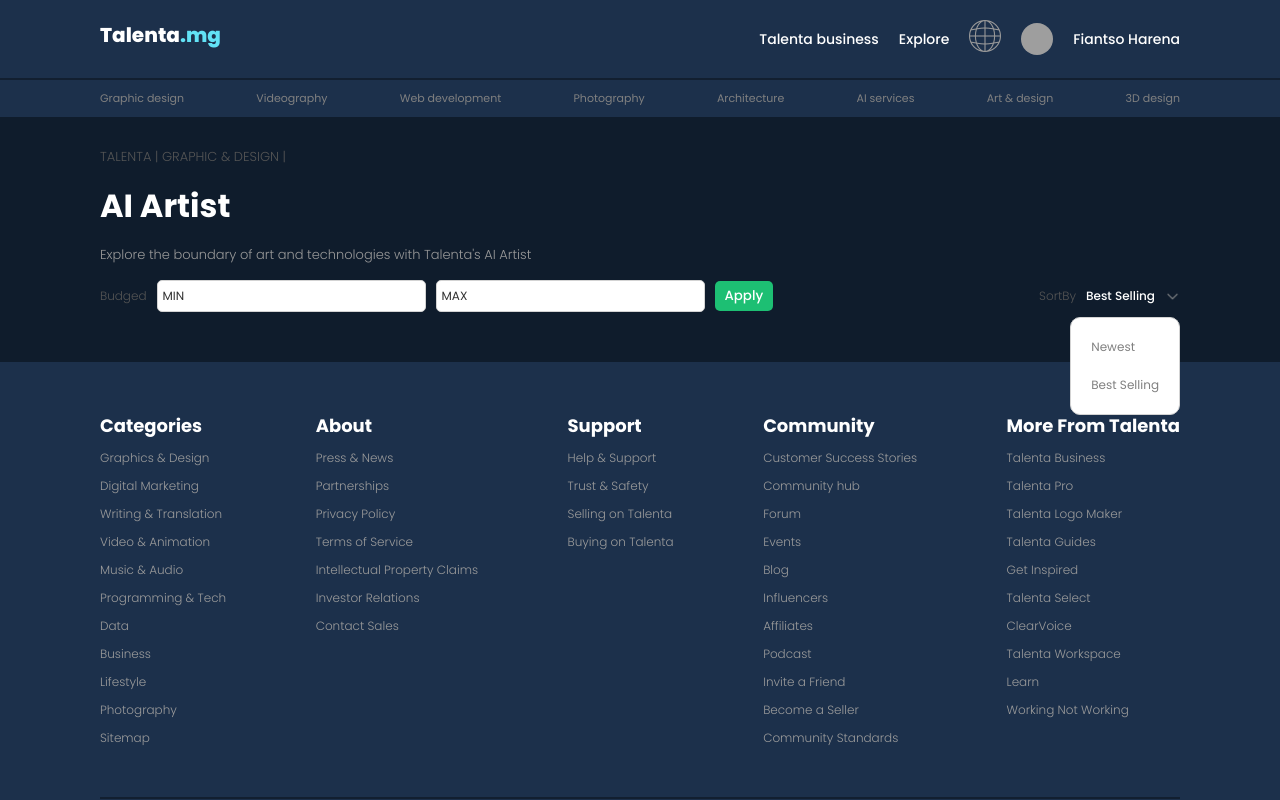
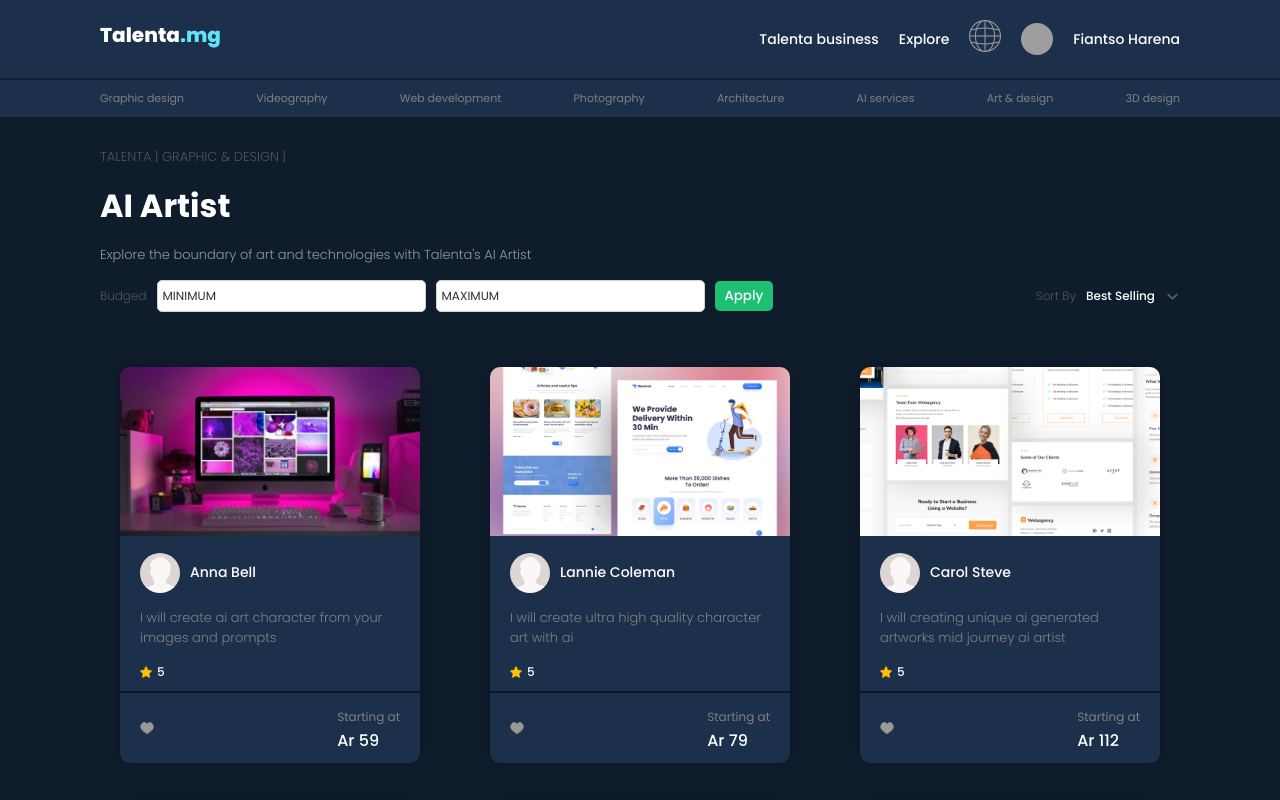
Before and after one commit to HarenaFiantso/TalentaUI, a React (Vite) app: page /gigs in a window 1280 px wide. Shown: the top 800 px of the page. Built offline with nearby package versions, Linux system fonts and the light colour scheme; grey boxes are pictures that could not be loaded.

Commit message:
feat: Implement the gig card component to gig page

```diff
--- a/src/StaticData.js
+++ b/src/StaticData.js
@@ -183,22 +183,4 @@ export const gigs = [
     star: 4,
     username: "Walton Shepard ",
   },
-  {
-    id: 7,
-    img: projectSeven,
-    pp: profilePic,
-    desc: "I will generate images with your prompts using ai dalle",
-    price: 89,
-    star: 5,
-    username: "Waverly Schaefer",
-  },
-  {
-    id: 8,
-    img: projectEight,
-    pp: profilePic ,
-    desc: "I will create custom art using midjourney generator",
-    price: 110,
-    star: 4,
-    username: "Wilton Hunt",
-  },
 ];
--- a/src/components/gigCard/GigCard.jsx
+++ b/src/components/gigCard/GigCard.jsx
@@ -2,12 +2,12 @@ import React from "react";
 import "./GigCard.scss";
 
 import { Link } from "react-router-dom";
-import star from "../../assets/start.png";
+import star from "../../assets/star.png";
 import heart from "../../assets/heart.png";
 
 export default function GigCard({ item }) {
   return (
-    <Link to="/gig/1">
+    <Link to="/gig/1" className="link">
       <div className="gigCard">
         <img src={item.img} alt="Image item" />
         <div className="info">
@@ -26,7 +26,7 @@ export default function GigCard({ item }) {
           <img src={heart} alt="heart" />
           <div className="price">
             <span>Starting at</span>
-            <h2>{item.price}</h2>
+            <h2>Ar {item.price}</h2>
           </div>
         </div>
       </div>
--- a/src/components/gigCard/GigCard.scss
+++ b/src/components/gigCard/GigCard.scss
@@ -1,12 +1,16 @@
 .gigCard {
   width: 300px;
-  height: 300px;
-  margin-bottom: 20px;
+  height: max-content;
+  box-shadow: 0 0 16px -6px rgba(0, 0, 0, 0.6);
+  background-color: #1c304b;
+  margin: 20px;
+  border-radius: 10px;
 
   img {
     width: 100%;
-    height: 50%;
+    height: 60%;
     object-fit: cover;
+    border-radius: 10px 10px 0 0;
   }
 
   .info {
@@ -21,10 +25,16 @@
       gap: 10px;
 
       img {
-        width: 24px;
-        height: 24px;
+        width: 40px;
+        height: 40px;
         border-radius: 50%;
 
+      }
+
+      span {
+        font-size: 14px;
+          font-weight: 500;
+          color: white;
       }
     }
 
@@ -44,15 +54,15 @@
 
       span {
         font-size: 12px;
-        font-weight: 900;
-        color: aqua;
+        font-weight: 500;
+        color: white;
       }
     }
   }
 
   hr {
     height: 0;
-    border: .5px solid lightblue;
+    border: .5px solid #0e1927;
   }
 
   .details {
@@ -74,7 +84,7 @@
       }
 
       h2 {
-        color: grey;
+        color: white;
         font-size: 16px;
         font-weight: 500;
       }
--- a/src/pages/gigsPage/Gigs.jsx
+++ b/src/pages/gigsPage/Gigs.jsx
@@ -1,31 +1,61 @@
-import React from "react";
+import React, { useState } from "react";
 import "./Gigs.scss";
+import GigCard from "../../components/gigCard/GigCard"
 
 import arrowDown from "../../assets/down.png";
+import { gigs } from "../../StaticData";
 
 export default function Gigs() {
+  /* Dropdown menu */
+  const [open, setOpen] = useState(false);
+
+  /* Change the name of the menu dropped */
+  const [sort, setSort] = useState("sales");
+  const reSort = (type) => {
+    setSort(type);
+    setOpen(false);
+  };
+
   return (
     <div className="gigs">
       <div className="container">
         <span className="breadcrumbs">Talenta | Graphic & design |</span>
         <h1>AI Artist</h1>
-        <p>Explore the boundary of art and technologies with Talenta's AI Artist</p>
+        <p>
+          Explore the boundary of art and technologies with Talenta's AI Artist
+        </p>
         <div className="menu">
           <div className="left">
             <span>Budged</span>
-            <input type="text" placeholder="min" />
-            <input type="text" placeholder="max" />
+            <input type="text" placeholder="minimum" />
+            <input type="text" placeholder="maximum" />
             <button>Apply</button>
           </div>
           <div className="right">
-            <span className="sortBy">SortBy</span>
-            <span className="sortType">Best Selling</span>
-            <img src={arrowDown} alt="Arrow down" />
-            <div className="rightMenu">
-              <span>Newest</span>
-              <span>Best Selling</span>
-            </div>
+            <span className="sortBy">Sort By</span>
+            <span className="sortType">
+              {sort === "sales" ? "Best Selling" : "Newest"}
+            </span>
+            <img
+              src={arrowDown}
+              alt="Arrow down"
+              onClick={() => setOpen(!open)}
+            />
+            {open && (
+              <div className="rightMenu">
+                {sort === "sales" ? (
+                  <span onClick={() => reSort("createdAt")}>Newest</span>
+                ) : (
+                  <span onClick={() => reSort("sales")}>Best Selling</span>
+                )}
+              </div>
+            )}
           </div>
+        </div>
+        <div className="cards">
+          {gigs.map((gig) => (
+            <GigCard key={gig.id} item={gig} />
+          ))}
         </div>
       </div>
     </div>
--- a/src/pages/gigsPage/Gigs.scss
+++ b/src/pages/gigsPage/Gigs.scss
@@ -116,8 +116,8 @@
 
     .cards {
       display: flex;
+      flex-wrap: wrap;
       justify-content: space-between;
-      flex-wrap: wrap;
     }
   }
 }
```
